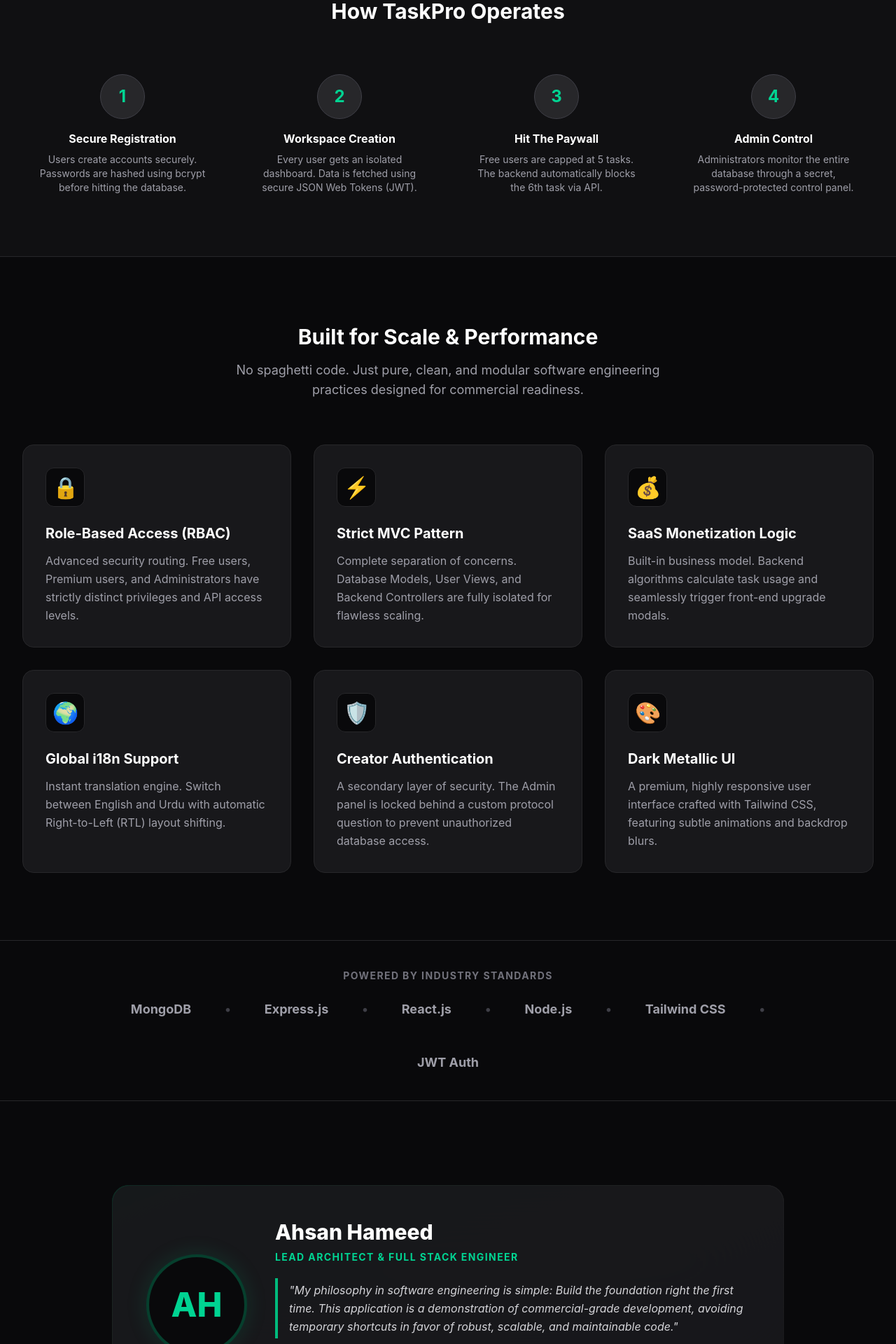
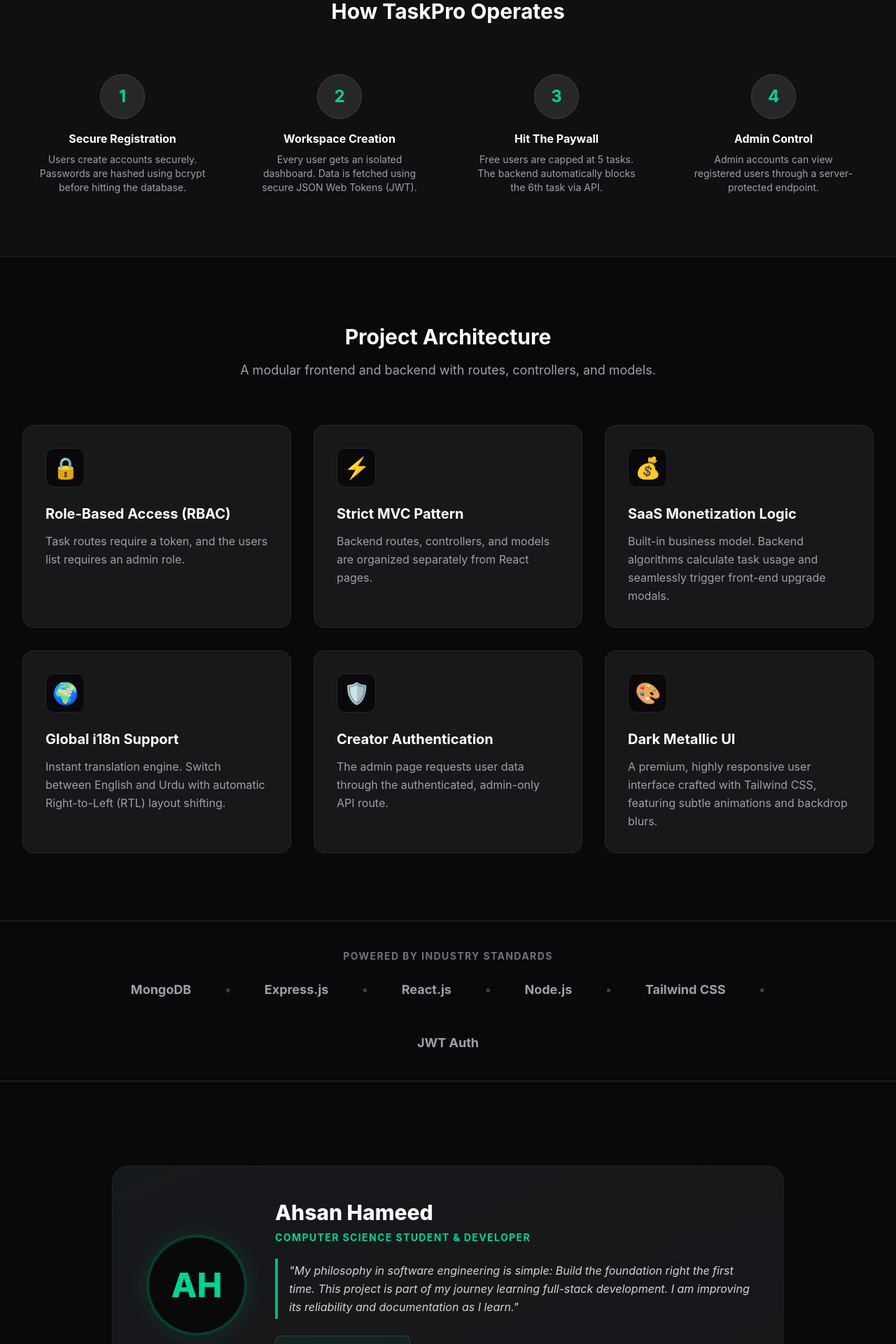
Before and after one commit to ah123san/Secure-ToDo-List-MERN-App, a React app in the folder frontend/: page / in a window 1280 px wide. Shown: the part 880-2800 px from the top of the page at 70% size. Built offline with nearby package versions, Linux system fonts and the light colour scheme; no server answers; the HTML template or start-up script is replaced by a standard one.

Commit message:
fix: connect API and enforce access controls

```diff
--- a/frontend/src/pages/LandingPage.jsx
+++ b/frontend/src/pages/LandingPage.jsx
@@ -17,7 +17,7 @@ export default function LandingPage() {
 
           <div className="inline-flex items-center px-4 py-2 rounded-full bg-zinc-900 border border-zinc-800 shadow-sm mb-4">
             <span className="flex w-2.5 h-2.5 rounded-full bg-emerald-500 animate-pulse mr-3"></span>
-            <span className="text-sm font-bold text-zinc-300 tracking-wide">Enterprise-Grade MERN Application</span>
+            <span className="text-sm font-bold text-zinc-300 tracking-wide">MERN Task Management Project</span>
           </div>
 
           <h1 className="text-5xl md:text-7xl font-extrabold tracking-tight text-white drop-shadow-2xl leading-tight">
@@ -29,7 +29,7 @@ export default function LandingPage() {
           </h1>
 
           <p className="max-w-2xl mx-auto text-lg md:text-xl text-zinc-400 leading-relaxed font-medium">
-            Not just another Todo app. This is a fully scaled SaaS architecture engineered with strict MVC patterns, Bank-Grade Security (RBAC), and an automated Paywall engine.
+            A full-stack task manager with account authentication, personal tasks, and role-based API access.
           </p>
 
           <div className="flex flex-col sm:flex-row items-center justify-center gap-5 pt-8">
@@ -76,7 +76,7 @@ export default function LandingPage() {
             <div className="p-6">
               <div className="w-16 h-16 mx-auto rounded-full bg-zinc-800 border border-zinc-700 flex items-center justify-center text-2xl mb-4 text-emerald-400 font-bold">4</div>
               <h4 className="text-white font-bold mb-2">Admin Control</h4>
-              <p className="text-zinc-400 text-sm">Administrators monitor the entire database through a secret, password-protected control panel.</p>
+              <p className="text-zinc-400 text-sm">Admin accounts can view registered users through a server-protected endpoint.</p>
             </div>
           </div>
         </div>
@@ -85,21 +85,21 @@ export default function LandingPage() {
       {/* ----------------- 3. CORE ARCHITECTURE SECTION ----------------- */}
       <div id="architecture" className="w-full max-w-7xl mx-auto px-4 sm:px-6 lg:px-8 py-24">
         <div className="text-center mb-16">
-          <h2 className="text-3xl font-bold text-white mb-4">Built for Scale & Performance</h2>
-          <p className="text-zinc-400 max-w-2xl mx-auto text-lg">No spaghetti code. Just pure, clean, and modular software engineering practices designed for commercial readiness.</p>
+          <h2 className="text-3xl font-bold text-white mb-4">Project Architecture</h2>
+          <p className="text-zinc-400 max-w-2xl mx-auto text-lg">A modular frontend and backend with routes, controllers, and models.</p>
         </div>
 
         <div className="grid grid-cols-1 md:grid-cols-2 lg:grid-cols-3 gap-8">
           <div className="p-8 rounded-2xl bg-zinc-900 border border-zinc-800 hover:border-emerald-500/50 transition-all duration-300 group">
             <div className="w-14 h-14 rounded-xl bg-zinc-950 flex items-center justify-center text-3xl mb-6 border border-zinc-800 group-hover:scale-110 transition-transform">🔒</div>
             <h3 className="text-xl font-bold text-white mb-3">Role-Based Access (RBAC)</h3>
-            <p className="text-zinc-400 leading-relaxed">Advanced security routing. Free users, Premium users, and Administrators have strictly distinct privileges and API access levels.</p>
+            <p className="text-zinc-400 leading-relaxed">Task routes require a token, and the users list requires an admin role.</p>
           </div>
 
           <div className="p-8 rounded-2xl bg-zinc-900 border border-zinc-800 hover:border-emerald-500/50 transition-all duration-300 group">
             <div className="w-14 h-14 rounded-xl bg-zinc-950 flex items-center justify-center text-3xl mb-6 border border-zinc-800 group-hover:scale-110 transition-transform">⚡</div>
             <h3 className="text-xl font-bold text-white mb-3">Strict MVC Pattern</h3>
-            <p className="text-zinc-400 leading-relaxed">Complete separation of concerns. Database Models, User Views, and Backend Controllers are fully isolated for flawless scaling.</p>
+            <p className="text-zinc-400 leading-relaxed">Backend routes, controllers, and models are organized separately from React pages.</p>
           </div>
 
           <div className="p-8 rounded-2xl bg-zinc-900 border border-zinc-800 hover:border-emerald-500/50 transition-all duration-300 group">
@@ -117,7 +117,7 @@ export default function LandingPage() {
           <div className="p-8 rounded-2xl bg-zinc-900 border border-zinc-800 hover:border-emerald-500/50 transition-all duration-300 group">
             <div className="w-14 h-14 rounded-xl bg-zinc-950 flex items-center justify-center text-3xl mb-6 border border-zinc-800 group-hover:scale-110 transition-transform">🛡️</div>
             <h3 className="text-xl font-bold text-white mb-3">Creator Authentication</h3>
-            <p className="text-zinc-400 leading-relaxed">A secondary layer of security. The Admin panel is locked behind a custom protocol question to prevent unauthorized database access.</p>
+            <p className="text-zinc-400 leading-relaxed">The admin page requests user data through the authenticated, admin-only API route.</p>
           </div>
 
           <div className="p-8 rounded-2xl bg-zinc-900 border border-zinc-800 hover:border-emerald-500/50 transition-all duration-300 group">
@@ -162,10 +162,10 @@ export default function LandingPage() {
 
             <div className="text-center md:text-left flex-1">
               <h3 className="text-3xl font-extrabold text-white mb-2">Ahsan Hameed</h3>
-              <p className="text-emerald-400 font-bold text-sm mb-5 uppercase tracking-widest">Lead Architect & Full Stack Engineer</p>
+              <p className="text-emerald-400 font-bold text-sm mb-5 uppercase tracking-widest">Computer Science Student & Developer</p>
 
               <p className="text-zinc-300 text-base leading-relaxed mb-6 italic border-l-4 border-emerald-500 pl-4 py-1">
-                "My philosophy in software engineering is simple: Build the foundation right the first time. This application is a demonstration of commercial-grade development, avoiding temporary shortcuts in favor of robust, scalable, and maintainable code."
+                "My philosophy in software engineering is simple: Build the foundation right the first time. This project is part of my journey learning full-stack development. I am improving its reliability and documentation as I learn."
               </p>
 
               <div className="flex flex-col sm:flex-row items-center gap-4">
```
